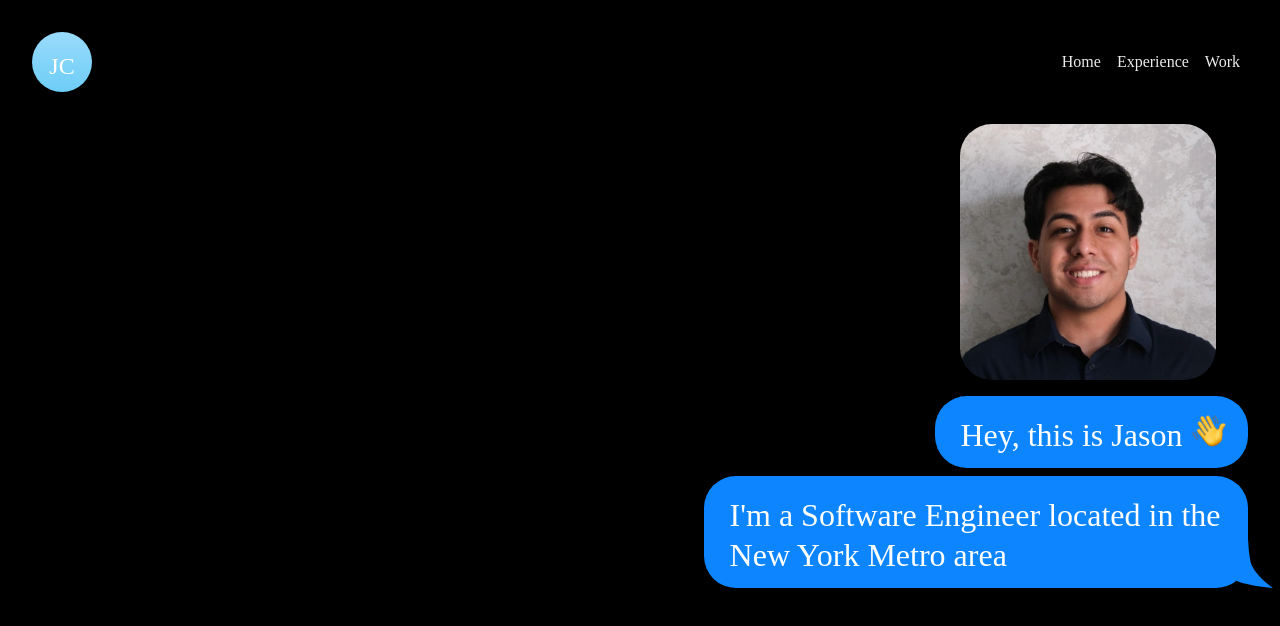
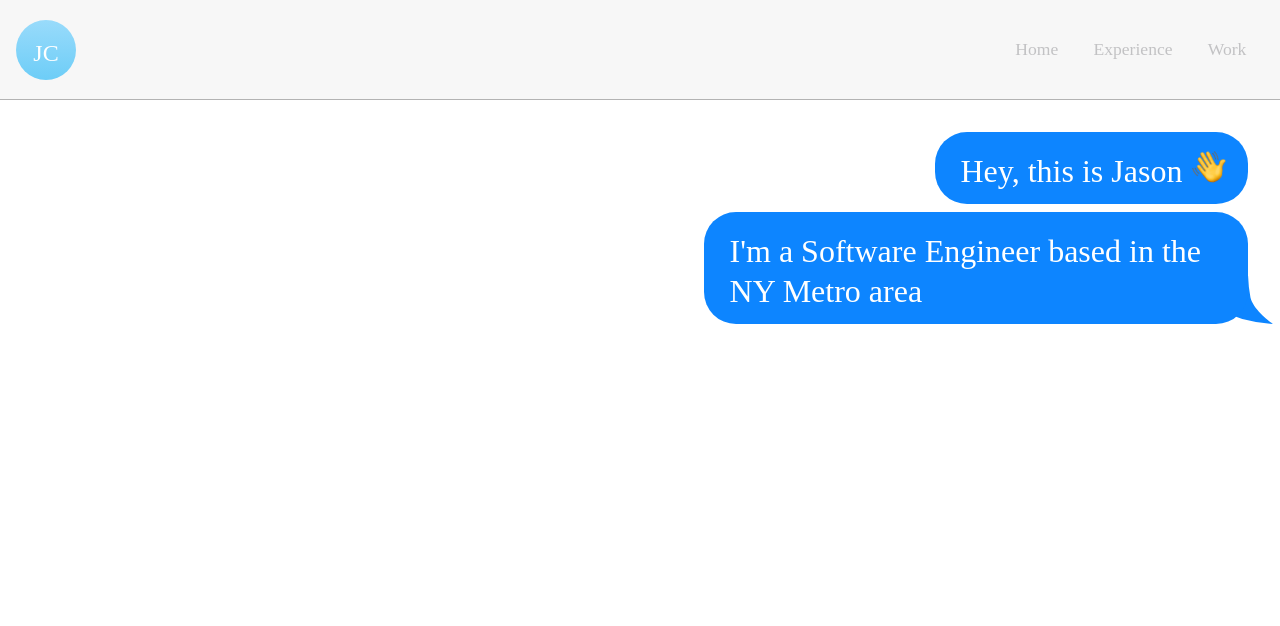
Before and after one commit to JasonCordova/jasoncordova.github.io, a React (Create React App) app: page / in a window 1280 px wide. Shown: the top 626 px of the page. Built offline with nearby package versions, Linux system fonts and the light colour scheme; a web font is replaced by a local one.

Commit message:
header test

```diff
--- a/src/App.js
+++ b/src/App.js
@@ -27,9 +27,8 @@ function App() {
 
       <div className="landing">
 
-        <Message type="image"/>
         <Message type="sender" message="Hey, this is Jason" emoji="wave"/>
-        <Message type="sender" message="I'm a Software Engineer located in the New York Metro area"/>
+        <Message type="sender" message="I'm a Software Engineer based in the NY Metro area"/>
 
       </div>
 
--- a/src/comp/Header/index.css
+++ b/src/comp/Header/index.css
@@ -16,22 +16,25 @@
 }
 
 .header {
+    justify-content: space-between;
+    width: 100%;
+    box-sizing: border-box;
+    color: var(--header-text-color);
+    fill: var(--header-text-color);
+    background-color: var(--header-bg-color);
+    border-bottom: 1px solid #B3B3B3;
+    height: 100px;
     display: flex;
     flex-direction: row;
-    justify-content: space-between;
-    width: 100%;
-    padding: var(--body-padding);
-    box-sizing: border-box;
-    color: var(--header-color);
-    fill: var(--header-color);
     align-items: center;
+    padding: 0px 1em;
 }
 
 .nav {
-    font-weight: 500;
-    font-size: 1em;
+    font-weight: 400;
+    font-size: 1.1em;
 }
 
 .nav a {
-    padding: 0em 0.5em;
+    padding: 0em 1em;
 }
--- a/src/comp/Message/index.js
+++ b/src/comp/Message/index.js
@@ -22,7 +22,7 @@ const Message = (props) => {
 
                     <div className="message-content">
                         <span>{props.message}</span>
-                        {props.emoji != null ? <img class="emoji" src={wave} alt="Hand waving"></img> : ""}
+                        {props.emoji != null ? <img className="emoji" src={wave} alt="Hand waving"></img> : ""}
                     </div>
                     <svg className="message-edge" xmlns="http://www.w3.org/2000/svg" viewBox="0 0 20.6 18.971"><path d="M0 12.259a24.319 24.319 0 0 0 8.426 4.781A53.363 53.363 0 0 0 20.6 18.971s-7.7-5.226-8.957-10.48a54.431 54.431 0 0 1-.937-8.49s-3.274 2.708-5.951 5.11S0 9.611 0 9.611v2.649Z"/></svg>
 
--- a/src/index.css
+++ b/src/index.css
@@ -10,8 +10,9 @@
 
 :root {
 
-  --landing: #000000;
-  --header-color: #ebebeb;
+  --landing: #ffffff;
+  --header-bg-color: #F7F7F7;
+  --header-text-color: #C2C2C4;
   --landing-text: #000000;
   --sender: #0d85ff;
   --receiver: #26252a;
@@ -49,7 +50,7 @@ a {color: inherit; text-decoration: none;}
   gap: 0.25em;
   font-size: 2em;
   align-items: flex-end;
-  padding: 0px 0px var(--body-padding) calc(var(--body-padding) * .5);
+  padding: 1em 0px 1em 0.5em;
 }
 
 .message-edge {
```
